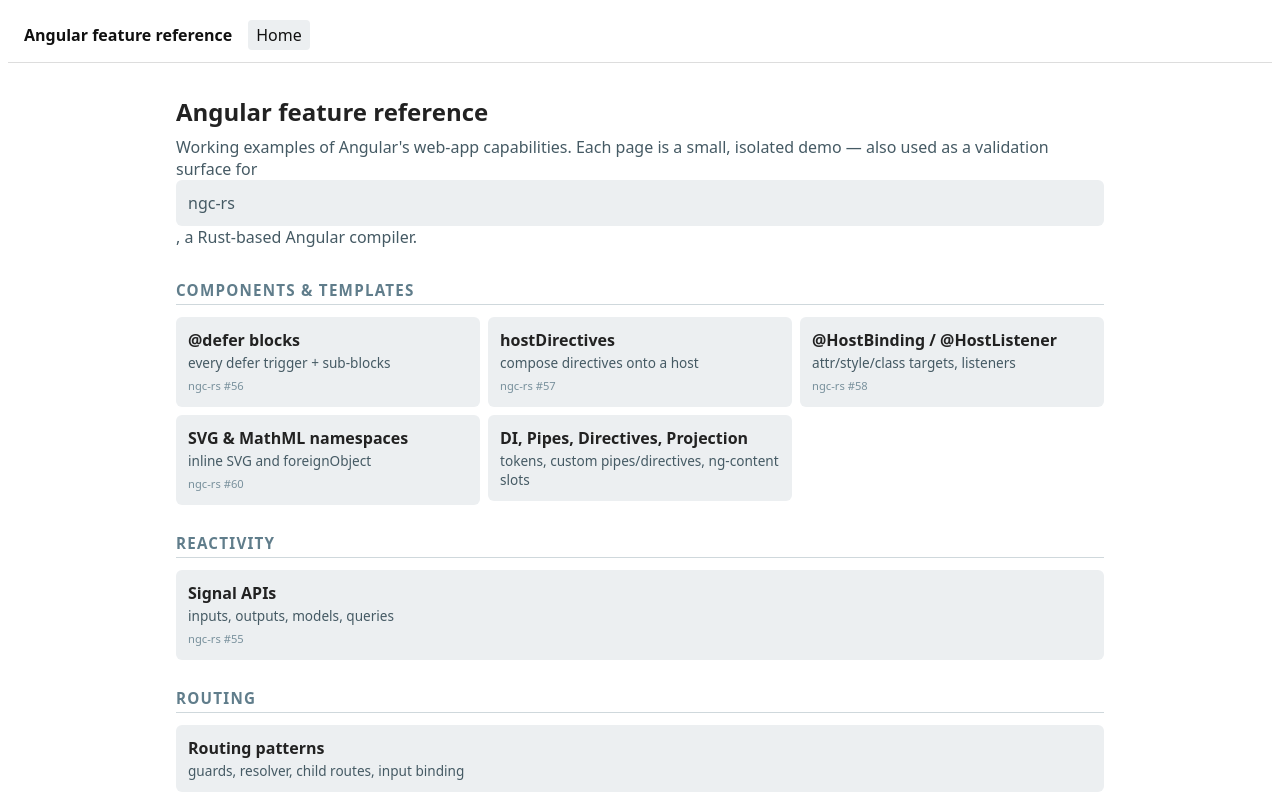
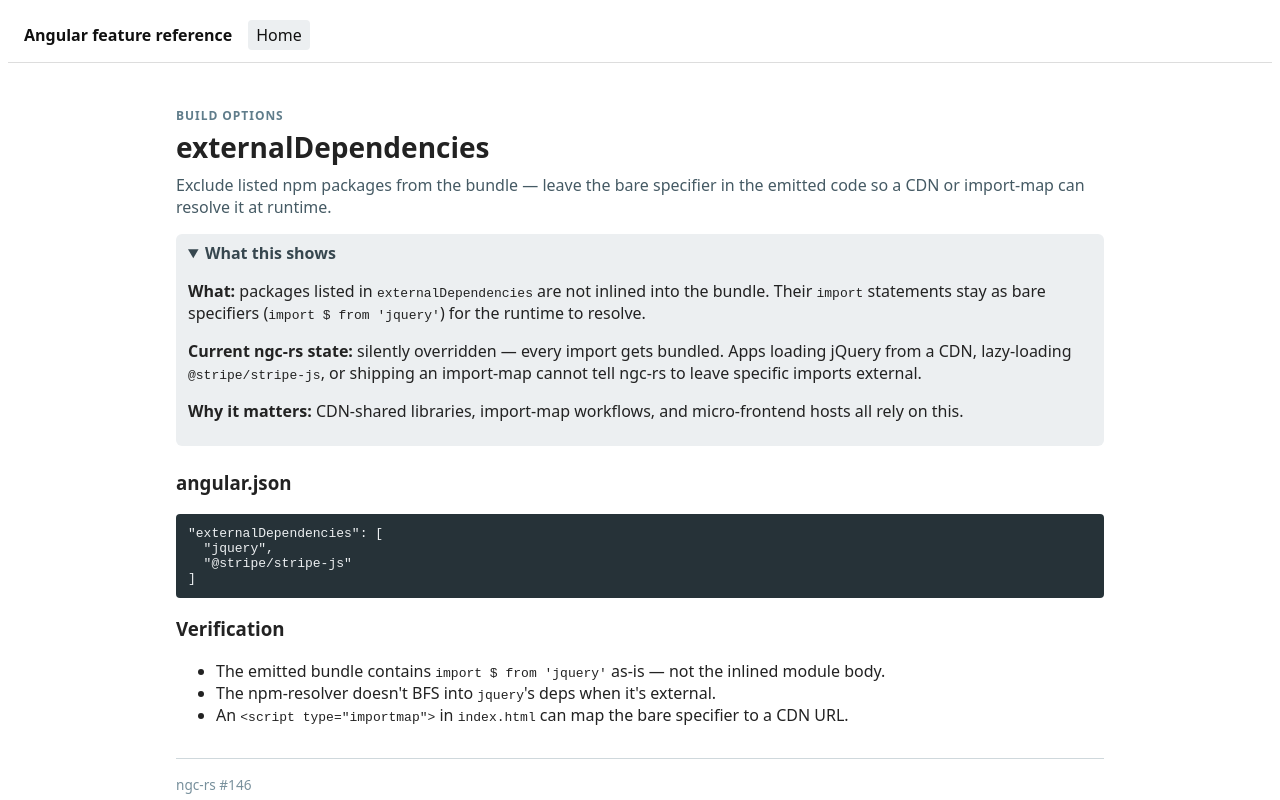
Before and after one commit to lukekania/ngc-rs-test-project, an Angular app: page /external-deps in a window 1280 px wide. Before the commit this address led to /. Shown: the top 800 px of the page. Built offline with nearby package versions, Linux system fonts and the light colour scheme.

Commit message:
feat: add issue-146 externalDependencies page

```diff
--- a/src/app/app.routes.ts
+++ b/src/app/app.routes.ts
@@ -189,5 +189,12 @@ export const routes: Routes = [
         (m) => m.Issue145HmrComponent,
       ),
   },
+  {
+    path: 'external-deps',
+    loadComponent: () =>
+      import('./features/issue-146-external-deps/issue-146-external-deps.component').then(
+        (m) => m.Issue146ExternalDepsComponent,
+      ),
+  },
   { path: '**', redirectTo: '' },
 ];
--- a/src/app/features/home/home.component.ts
+++ b/src/app/features/home/home.component.ts
@@ -74,6 +74,7 @@ const GROUPS: FeatureGroup[] = [
       { label: 'define replacement', path: '/define', issue: 137, blurb: 'angular.json define → build-time string replacement' },
       { label: 'scripts array', path: '/scripts-array', issue: 138, blurb: 'global script injection into index.html' },
       { label: 'strictTemplates', path: '/strict-templates', issue: 140, blurb: 'hard-error on JIT-fallback in production' },
+      { label: 'externalDependencies', path: '/external-deps', issue: 146, blurb: 'leave specified packages external (CDN / import-map)' },
     ],
   },
   {
--- /dev/null
+++ b/src/app/features/issue-146-external-deps/issue-146-external-deps.component.ts
@@ -0,0 +1,48 @@
+import { Component } from '@angular/core';
+import { FeaturePageComponent } from '../../shared/feature-page/feature-page.component';
+
+@Component({
+  selector: 'app-issue-146-external-deps',
+  imports: [FeaturePageComponent],
+  template: `
+    <app-feature-page
+      title="externalDependencies"
+      groupLabel="Build options"
+      description="Exclude listed npm packages from the bundle — leave the bare specifier in the emitted code so a CDN or import-map can resolve it at runtime."
+      [issue]="146"
+      [notesOpen]="true"
+    >
+      <ng-container ngProjectAs="[notes]">
+        <p>
+          <strong>What:</strong> packages listed in <code>externalDependencies</code> are not
+          inlined into the bundle. Their <code>import</code> statements stay as bare specifiers
+          (<code>import $ from 'jquery'</code>) for the runtime to resolve.
+        </p>
+        <p>
+          <strong>Current ngc-rs state:</strong> silently overridden — every import gets
+          bundled. Apps loading jQuery from a CDN, lazy-loading <code>&#64;stripe/stripe-js</code>,
+          or shipping an import-map cannot tell ngc-rs to leave specific imports external.
+        </p>
+        <p>
+          <strong>Why it matters:</strong> CDN-shared libraries, import-map workflows, and
+          micro-frontend hosts all rely on this.
+        </p>
+      </ng-container>
+
+      <h3>angular.json</h3>
+      <pre><code>"externalDependencies": [
+  "jquery",
+  "&#64;stripe/stripe-js"
+]</code></pre>
+
+      <h3>Verification</h3>
+      <ul>
+        <li>The emitted bundle contains <code>import $ from 'jquery'</code> as-is — not the inlined module body.</li>
+        <li>The npm-resolver doesn't BFS into <code>jquery</code>'s deps when it's external.</li>
+        <li>An <code>&lt;script type="importmap"&gt;</code> in <code>index.html</code> can map the bare specifier to a CDN URL.</li>
+      </ul>
+    </app-feature-page>
+  `,
+  styles: [`pre { background: #263238; color: #eceff1; padding: 0.75rem; border-radius: 4px; overflow-x: auto; }`],
+})
+export class Issue146ExternalDepsComponent {}
```
